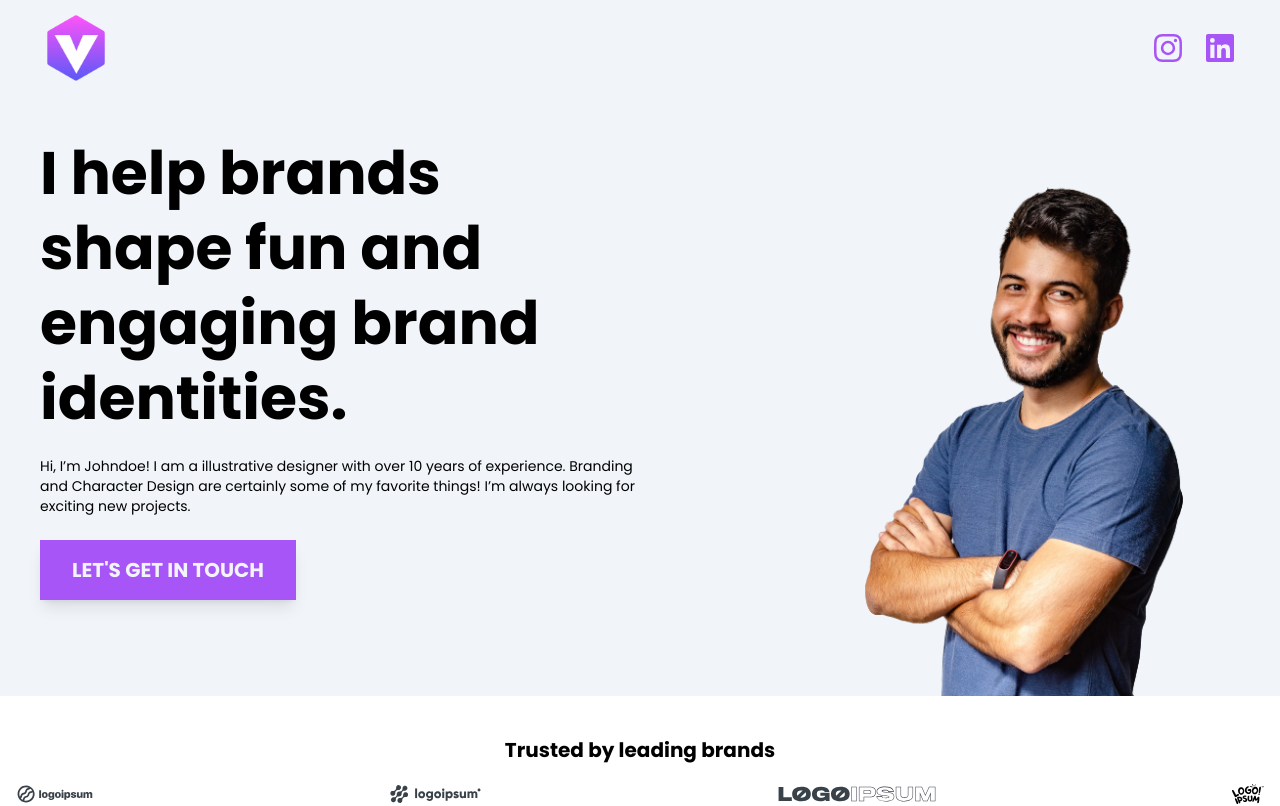
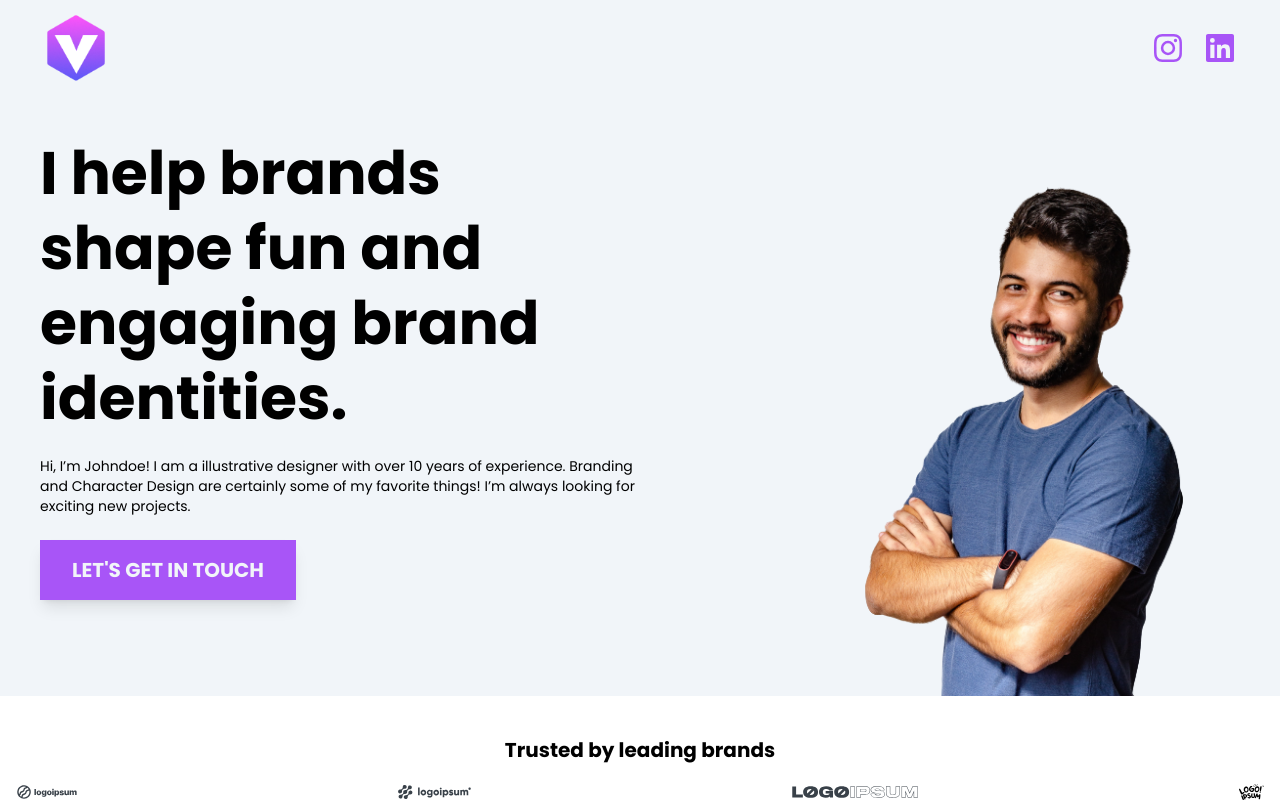
Before and after one commit to Vikneshoftheleaf/profile, a website: page exp1.html in a window 1280 px wide. Shown: the top 806 px of the page. Drawn offline with nearby package versions, Linux system fonts and the light colour scheme; files that its build step writes are made by us from their sources.

Commit message:
Update exp1.html

```diff
--- a/exp1.html
+++ b/exp1.html
@@ -69,10 +69,10 @@
         <div>
             <div class="text-center text-xl font-bold">Trusted by leading brands</div>
             <div class="flex justify-between px-4 my-5">
-                <img src="./src/logoipsum-217.svg" alt="" class="h-5">
-                <img src="./src/logoipsum-218.svg" alt="" class="h-5">
-                <img src="./src/logoipsum-219.svg" alt="" class="h-5">
-                <img src="./src/logoipsum-284.svg" alt="" class="h-5">
+                <img src="./src/logoipsum-217.svg" alt="" class="h-4">
+                <img src="./src/logoipsum-218.svg" alt="" class="h-4">
+                <img src="./src/logoipsum-219.svg" alt="" class="h-4">
+                <img src="./src/logoipsum-284.svg" alt="" class="h-4">
             </div>
         </div>
 
```
